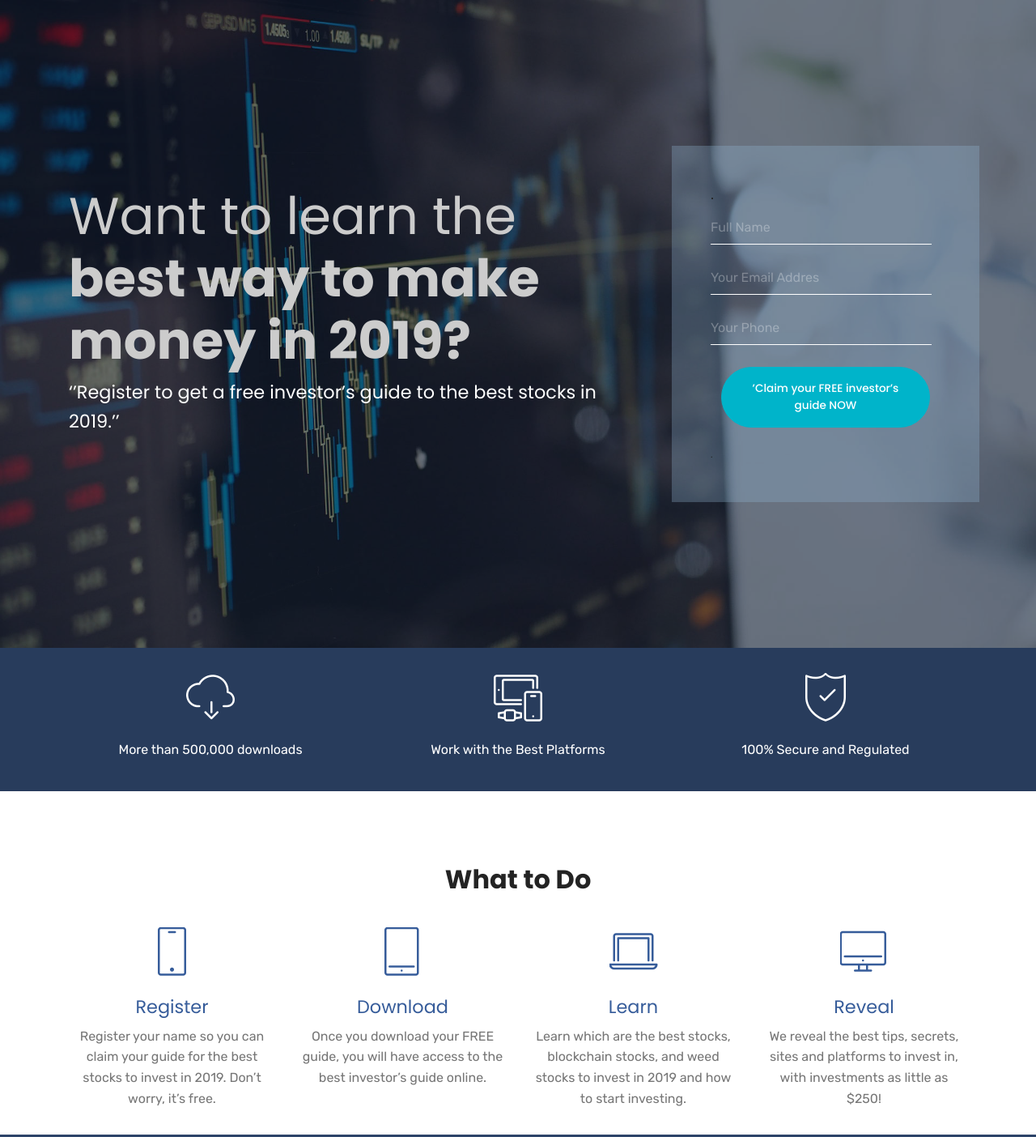
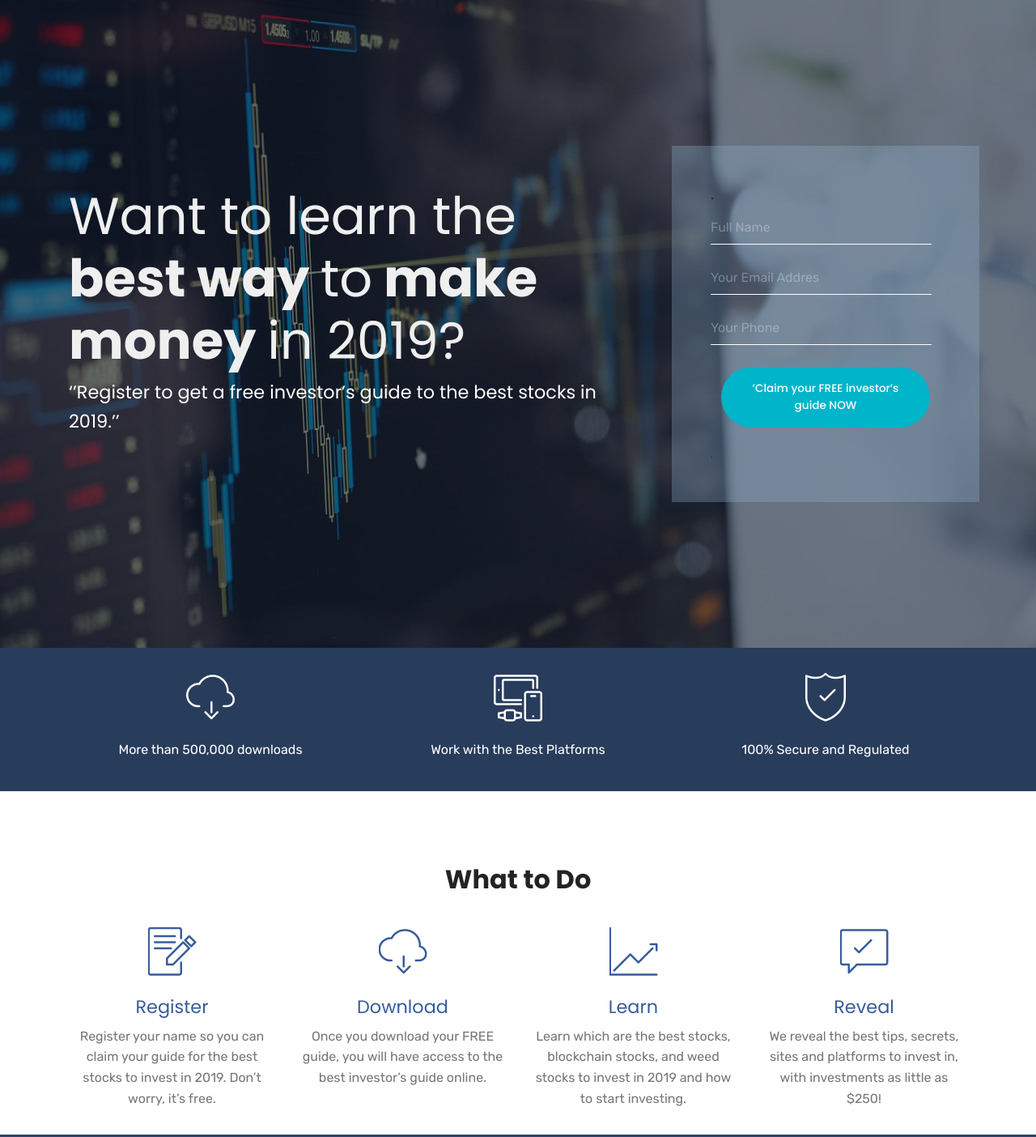
Before and after one commit to alejandrodearmas/MakeMoney, a plain HTML site: page index.html in a window 1280 px wide. Shown: the top 1404 px of the page at 81% size. Drawn offline with Linux system fonts and the light colour scheme; a script that the page names is missing; files whose address does not match are found by name.

Commit message:
create github pages

```diff
--- a/assets/mobirise/css/mbr-additional.css
+++ b/assets/mobirise/css/mbr-additional.css
@@ -923,10 +923,10 @@ body {
   color: #232323;
 }
 .cid-reQJIeqcPc .mbr-section-title B {
-  color: #cccccc;
+  color: #efefef;
 }
 .cid-reQJIeqcPc .mbr-section-title {
-  color: #cccccc;
+  color: #efefef;
 }
 .cid-reQO8UGxvb {
   padding-top: 15px;
--- a/index.html
+++ b/index.html
@@ -30,7 +30,7 @@
         <div class="row justify-content-center">
             <div class="col-md-12 col-lg-8 text-element">
 
-                <h1 class="mbr-section-title mbr-white mbr-fonts-style align-left display-1">Want to learn the <strong>best way to make money in 2019?</strong></h1>
+                <h1 class="mbr-section-title mbr-white mbr-fonts-style align-left display-1">Want to learn the <strong>best way </strong>to<strong> make money </strong>in 2019?</h1>
                 <p class="mbr-text pb-3 mbr-fonts-style mbr-white align-left display-5">‘’Register to get a free investor’s guide to the best stocks in 2019.’’</p>
 
             </div>
@@ -40,7 +40,7 @@
 
                 <h4 class="mbr-fonts-style form-subtitle align-left display-7">.</h4>
                 <div data-form-alert="" hidden="">¡Gracias por rellenar el formulario!</div>
-                <form class="mbr-form" action="https://mobirise.com/" method="post" data-form-title="My Mobirise Form"><input type="hidden" name="email" data-form-email="true" value="UD8P59VeLLBRf8gBf9tJtByvi+6k0q5sCrC+LntHxED5uSxBohJcgVGsC3BYZJXnxg/zGtFngUJWCtfApR9LjBcrhqgYxadVc4/LaCSSrSMuu0HM6vvF0OZISNRebFFW">
+                <form class="mbr-form" action="https://mobirise.com/" method="post" data-form-title="My Mobirise Form"><input type="hidden" name="email" data-form-email="true" value="gKtItmWrXw+IJVWbDg7BEamH/+pbfthqr6Hwqlz0Sxhh7i4fQq7zGc0ss5Gp7hVLTOKAMKHXsyI6uNUiMXeA/tkhM3k+tXfvFdjawsyMSGGRYS+4ZTgKVjvgSI1KYmW6">
                     <div class="input-wrap" data-for="name">
                         <input type="text" class="field display-7" name="name" data-form-field="Name" required="" placeholder="Full Name" id="name-header2-0">
                     </div>
@@ -123,7 +123,7 @@
             <div class="card p-3 col-12 col-md-6 col-xl-3 col-lg-3">
                 <div class="card-wrap">
                     <div class="card-img pb-4 align-center">
-                        <span class="mbri-mobile mbr-iconfont"></span>
+                        <span class="mbr-iconfont mbri-edit"></span>
                     </div>
                     <div class="card-box">
                         <h4 class="card-title mbr-fonts-style align-center display-5">
@@ -139,7 +139,7 @@
             <div class="card p-3 col-12 col-md-6 col-xl-3 col-lg-3">
                 <div class="card-wrap">
                     <div class="card-img pb-4 align-center">
-                        <span class="mbri-tablet-vertical mbr-iconfont"></span>
+                        <span class="mbr-iconfont mbri-download"></span>
                     </div>
                     <div class="card-box">
                         <h4 class="card-title mbr-fonts-style align-center display-5">
@@ -155,7 +155,7 @@
             <div class="card p-3 col-12 col-md-6 col-xl-3 col-lg-3">
                 <div class="card-wrap">
                     <div class="card-img pb-4 align-center">
-                        <span class="mbri-laptop mbr-iconfont"></span>
+                        <span class="mbr-iconfont mbri-growing-chart"></span>
                     </div>
                     <div class="card-box">
                         <h4 class="card-title mbr-fonts-style align-center display-5">
@@ -170,7 +170,7 @@
             <div class="card p-3 col-12 col-md-6 col-xl-3 col-lg-3">
                 <div class="card-wrap">
                     <div class="card-img pb-4 align-center">
-                        <span class="mbri-desktop mbr-iconfont"></span>
+                        <span class="mbr-iconfont mbri-cust-feedback"></span>
                     </div>
                     <div class="card-box">
                         <h4 class="card-title mbr-fonts-style align-center display-5">
@@ -260,7 +260,7 @@
         <div class="row justify-content-center">
             <div class="col-12 col-md-12 align-center">
 
-                <h2 class="mbr-section-title align-center mbr-fonts-style mbr-bold display-7">Are you looking for the best stocks to invest in 2019?<div>Learn the best inside tips and secrets from professional traders.</div></h2>
+                <h2 class="mbr-section-title align-center mbr-fonts-style mbr-bold display-5"><span style="font-weight: normal;">Are you looking for the best stocks to invest in 2019?</span><div><span style="font-weight: normal;">Learn the best inside tips and secrets from professional traders.</span></div></h2>
             </div>
         </div>
     </div>
```
Also changed, not shown: 1 other file.
